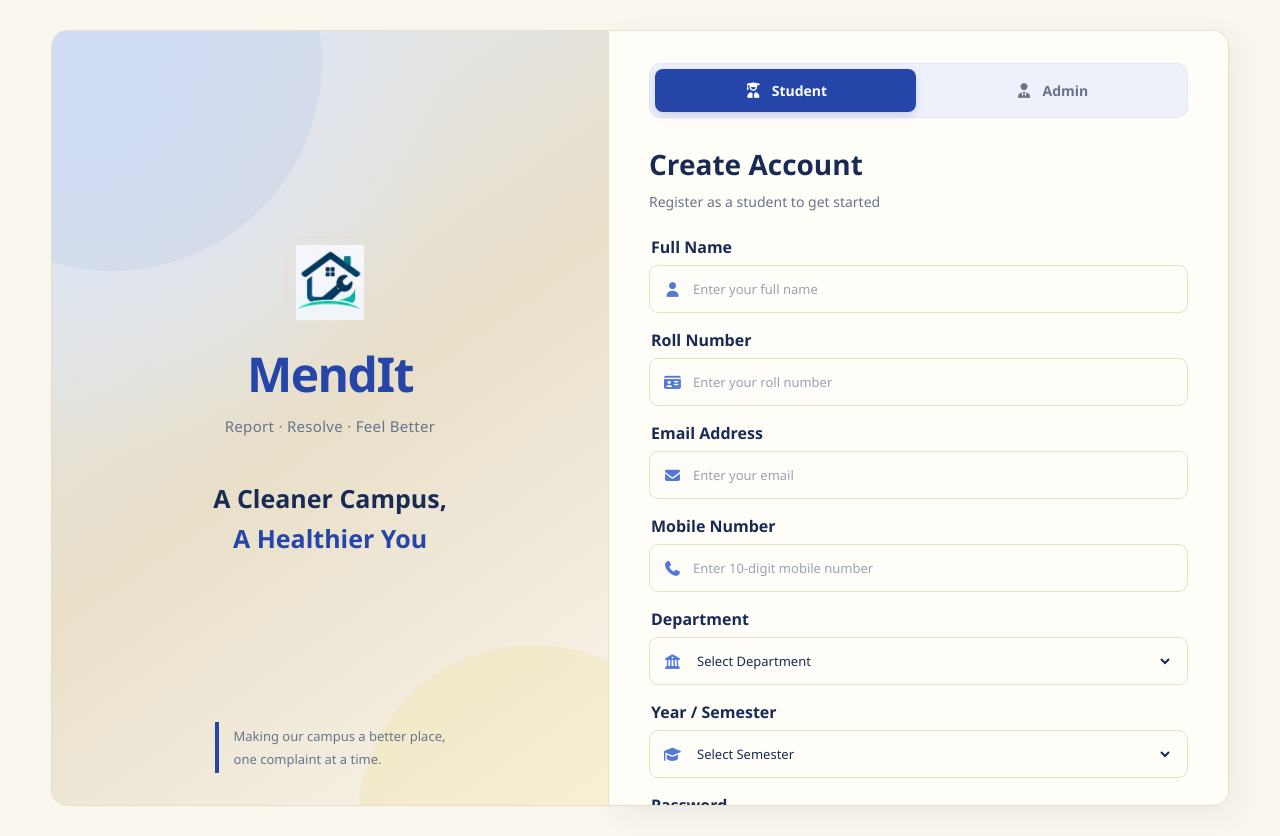
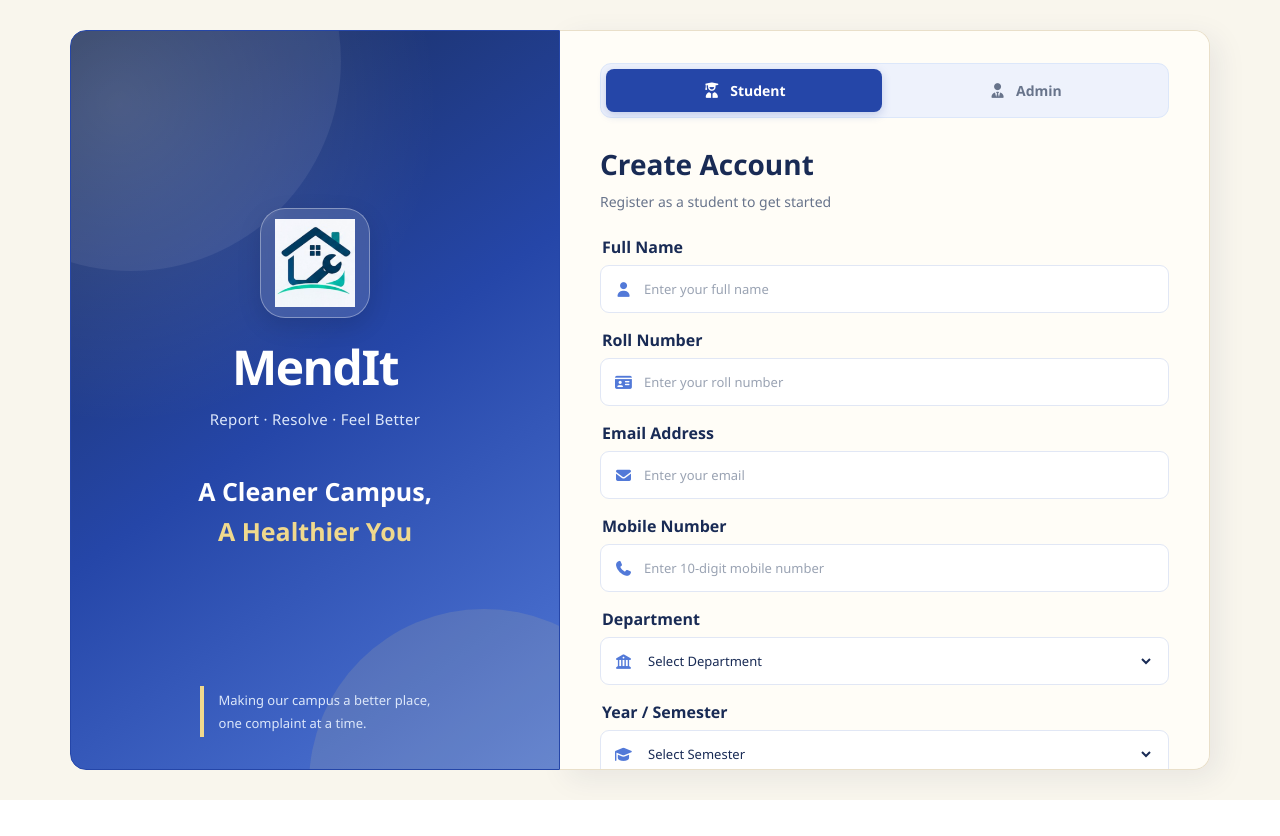
Before and after one commit to jahnvirattan/MendIt, a React app in the folder frontend/: page /register in a window 1280 px wide. After the commit the page ends 800 px from the top, so only its background shows below. Built offline with nearby package versions, Linux system fonts and the light colour scheme; the HTML template or start-up script is replaced by a standard one.

Commit message:
updated login and register page css

```diff
--- a/frontend/src/pages/Register.css
+++ b/frontend/src/pages/Register.css
@@ -1,15 +1,18 @@
 /* ===== Main Registration Page ===== */
 
 .register-page {
+  width: 100%;
   min-height: 100vh;
   display: flex;
-  align-items: center;
+  align-items: stretch;
   justify-content: center;
-  padding: 30px 15px 30px 15px;
+  padding: 30px 20px;
+  margin: 0;
   background: #f9f6ed;
   font-family: "Segoe UI", sans-serif;
   color: #192b55;
   box-sizing: border-box;
+  gap: 0;
 }
 
 /* ===== Left Branding Section ===== */
@@ -17,9 +20,7 @@
 .register-branding {
   width: 43%;
   max-width: 490px;
-  min-height: 650px;
-  height: calc(100vh - 70px);
-  max-height: 850px;
+  min-height: calc(100vh - 60px);
   position: relative;
   overflow: hidden;
   display: flex;
@@ -32,10 +33,14 @@
   border-radius: 16px 0 0 16px;
 
   background:
-    radial-gradient(circle at 10% 10%, #dce7fa 0, transparent 40%),
-    linear-gradient(145deg, #dce7fa, #e9dfc9, #f9f6ed);
+    radial-gradient(
+      circle at 10% 10%,
+      rgba(255, 255, 255, 0.15),
+      transparent 40%
+    ),
+    linear-gradient(145deg, #192b55, #2546a8, #5279d8);
 
-  border: 1px solid #e9dfc9;
+  border: 1px solid #2546a8;
 }
 
 .register-branding::before {
@@ -44,7 +49,7 @@
   width: 420px;
   height: 420px;
   border-radius: 50%;
-  background: rgba(37, 70, 168, 0.06);
+  background: rgba(255, 255, 255, 0.07);
   top: -180px;
   left: -150px;
 }
@@ -55,10 +60,12 @@
   width: 350px;
   height: 350px;
   border-radius: 50%;
-  background: rgba(240, 217, 141, 0.25);
+  background: rgba(240, 217, 141, 0.13);
   bottom: -190px;
   right: -100px;
 }
+
+/* ===== Logo and Branding ===== */
 
 .register-brand-logo {
   position: relative;
@@ -68,36 +75,25 @@
   align-items: center;
 }
 
-/* .register-logo-icon {
-  width: 65px;
-  height: 65px;
-  background: #f0d98d;
-  border: 1px solid #e9dfc9;
-  border-radius: 18px;
-  display: flex;
-  align-items: center;
-  justify-content: center;
-  font-size: 33px;
-  margin-bottom: 12px;
-} */
 .register-logo-icon {
-  width: 90px;
-  height: 90px;
+  width: 110px;
+  height: 110px;
   flex-shrink: 0;
-  background: transparent;
-  border: none;
-  border: 1px solid #e9dfc9;
-  border-radius: 20px;
+  background: rgba(255, 255, 255, 0.13);
+  border: 1px solid rgba(255, 255, 255, 0.35);
+  border-radius: 25px;
   display: flex;
   align-items: center;
   justify-content: center;
   overflow: hidden;
-  margin-bottom: 14px;
+  margin-bottom: 16px;
+  box-shadow: 0 8px 25px rgba(0, 0, 0, 0.12);
+  backdrop-filter: blur(10px);
 }
 
 .register-logo-icon img {
-  width: 75px;
-  height: 75px;
+  width: 88px;
+  height: 88px;
   object-fit: contain;
   display: block;
 }
@@ -107,16 +103,18 @@
   font-weight: 800;
   letter-spacing: -1.5px;
   margin: 0;
-  color: #2546a8;
+  color: #ffffff;
 }
 
 .register-brand-logo p {
   font-size: 15px;
   letter-spacing: 0.3px;
-  color: #68748b;
+  color: #dce7fa;
   margin: 9px 0 0;
   line-height: 1.5;
 }
+
+/* ===== Branding Message ===== */
 
 .register-brand-message {
   margin: 38px 0;
@@ -129,25 +127,27 @@
   line-height: 1.4;
   margin: 5px 0;
   font-weight: 700;
-  color: #192b55;
+  color: #ffffff;
 }
 
 .register-brand-message h3:last-child {
-  color: #2546a8;
+  color: #f0d98d;
 }
+
+/* ===== Branding Footer ===== */
 
 .register-brand-footer {
   position: absolute;
   bottom: 32px;
   z-index: 1;
-  border-left: 4px solid #2546a8;
+  border-left: 4px solid #f0d98d;
   padding-left: 15px;
   text-align: left;
 }
 
 .register-brand-footer p {
   margin: 5px 0;
-  color: #68748b;
+  color: #dce7fa;
   font-size: 13px;
 }
 
@@ -155,20 +155,20 @@
 
 .register-container {
   width: 100%;
-  max-width: 510px;
-  height: calc(100vh - 70px);
+  max-width: 650px;
+  height: calc(100vh - 60px);
   min-height: 650px;
-  max-height: 850px;
+  max-height: 950px;
   overflow-y: auto;
   background: #fffdf7;
   padding: 32px 40px;
   border: 1px solid #e9dfc9;
   border-radius: 0 16px 16px 0;
   border-left: none;
-  box-shadow: 8px 8px 30px rgba(25, 43, 85, 0.06);
+  box-shadow: 8px 8px 30px rgba(25, 43, 85, 0.08);
   box-sizing: border-box;
   scrollbar-width: thin;
-  scrollbar-color: #c8d5f2 transparent;
+  scrollbar-color: #aebfe8 transparent;
 }
 
 .register-container::-webkit-scrollbar {
@@ -176,7 +176,7 @@
 }
 
 .register-container::-webkit-scrollbar-thumb {
-  background: #c8d5f2;
+  background: #aebfe8;
   border-radius: 10px;
 }
 
@@ -188,8 +188,8 @@
   width: 100%;
   padding: 5px;
   gap: 5px;
-  background: #eef1f9;
-  border: 1px solid #e1e7f5;
+  background: #eef2fc;
+  border: 1px solid #dce7fa;
   border-radius: 11px;
   margin-bottom: 27px;
   box-sizing: border-box;
@@ -224,7 +224,7 @@
 .register-tabs button.active-tab {
   background: #2546a8;
   color: #ffffff;
-  box-shadow: 0 3px 9px rgba(37, 70, 168, 0.18);
+  box-shadow: 0 3px 10px rgba(37, 70, 168, 0.22);
 }
 
 /* ===== Registration Heading ===== */
@@ -276,8 +276,8 @@
   height: 48px;
   display: flex;
   align-items: center;
-  border: 1px solid #e9dfc9;
-  background: #fffdf7;
+  border: 1px solid #e1e7f5;
+  background: #ffffff;
   border-radius: 9px;
   padding: 0 14px;
   box-sizing: border-box;
@@ -285,13 +285,13 @@
 }
 
 .register-input:hover {
-  border-color: #c8d5f2;
+  border-color: #aebfe8;
 }
 
 .register-input:focus-within {
   border-color: #2546a8;
   background: #ffffff;
-  box-shadow: 0 0 0 3px rgba(37, 70, 168, 0.09);
+  box-shadow: 0 0 0 3px rgba(37, 70, 168, 0.11);
 }
 
 .register-input > i {
@@ -391,9 +391,9 @@
 }
 
 .register-button:hover {
-  background: linear-gradient(110deg, #192b55, #2546a8);
+  background: linear-gradient(110deg, #192b55, #5279d8);
   transform: translateY(-1px);
-  box-shadow: 0 5px 15px rgba(37, 70, 168, 0.2);
+  box-shadow: 0 5px 15px rgba(37, 70, 168, 0.25);
 }
 
 .register-button:disabled {
@@ -417,7 +417,7 @@
 .register-divider span {
   flex: 1;
   height: 1px;
-  background: #e9dfc9;
+  background: #e1e7f5;
 }
 
 /* ===== Login Link ===== */
@@ -432,7 +432,7 @@
 .register-login-text button {
   border: none;
   background: transparent;
-  color: #5279d8;
+  color: #2546a8;
   font-size: 13px;
   font-weight: 700;
   cursor: pointer;
@@ -440,7 +440,7 @@
 }
 
 .register-login-text button:hover {
-  color: #2546a8;
+  color: #5279d8;
   text-decoration: underline;
 }
 
@@ -457,7 +457,7 @@
   }
 
   .register-container {
-    max-width: 500px;
+    max-width: 650px;
     padding: 30px 28px;
   }
 
@@ -469,13 +469,14 @@
 @media (max-width: 750px) {
   .register-page {
     flex-direction: column;
+    align-items: center;
     padding: 24px 15px;
     gap: 0;
   }
 
   .register-branding {
     width: 100%;
-    max-width: 510px;
+    max-width: 560px;
     height: 260px;
     min-height: 260px;
     padding: 20px;
@@ -487,22 +488,16 @@
     text-align: center;
   }
 
-  /* .register-logo-icon {
-    width: 45px;
-    height: 45px;
-    font-size: 24px;
+  .register-logo-icon {
+    width: 65px;
+    height: 65px;
     margin-bottom: 6px;
-  } */
-  .register-logo-icon {
-    width: 60px;
-    height: 60px;
-    flex-shrink: 0;
-    margin-bottom: 6px;
+    border-radius: 16px;
   }
 
   .register-logo-icon img {
-    width: 50px;
-    height: 50px;
+    width: 52px;
+    height: 52px;
     object-fit: contain;
   }
 
@@ -531,13 +526,13 @@
 
   .register-container {
     width: 100%;
-    max-width: 510px;
+    max-width: 560px;
     height: auto;
     min-height: unset;
     max-height: none;
     overflow-y: visible;
     padding: 27px 26px;
-    border: 1px solid #e9dfc9;
+    border: 1px solid #e1e7f5;
     border-top: none;
     border-radius: 0 0 14px 14px;
   }
@@ -589,82 +584,3 @@
     height: 44px;
   }
 }
-
-.register-page {
-  padding: 0 5px;
-  margin: 0;
-  width: 100%;
-  box-sizing: border-box;
-}
-
-.register-branding {
-  margin: 0;
-}
-
-.register-container {
-  margin: 0;
-}
-.register-page {
-  width: 100%;
-  min-height: 100vh;
-  padding: 10px 0;
-  margin: 0;
-  display: flex;
-  justify-content: center;
-  box-sizing: border-box;
-  gap: 0;
-}
-
-.register-branding {
-  margin-left: 0;
-}
-
-.register-container {
-  margin-right: 0;
-}
-.register-page {
-  width: 100%;
-  min-height: 100vh;
-  display: flex;
-  align-items: stretch;
-  justify-content: center;
-  padding: 12px 16px;
-  margin: 0;
-  gap: 0;
-  box-sizing: border-box;
-}
-
-.register-branding {
-  width: 45%;
-  max-width: none;
-  height: auto;
-  min-height: calc(100vh - 24px);
-  max-height: none;
-  margin: 0;
-}
-
-.register-container {
-  width: 50%;
-  max-width: none;
-  height: calc(100vh - 24px);
-  min-height: 650px;
-  max-height: none;
-  margin: 0;
-}
-.register-page {
-  width: 100%;
-  min-height: 100vh;
-  display: flex;
-  align-items: stretch;
-  justify-content: center;
-
-  /* Top-Bottom | Left-Right */
-  padding: 30px 20px;
-
-  margin: 0;
-  background: #f9f6ed;
-  font-family: "Segoe UI", sans-serif;
-  color: #192b55;
-  box-sizing: border-box;
-  gap: 0;
-}
```
Also changed, not shown: frontend/src/pages/Login.css (+99 -51 lines).
